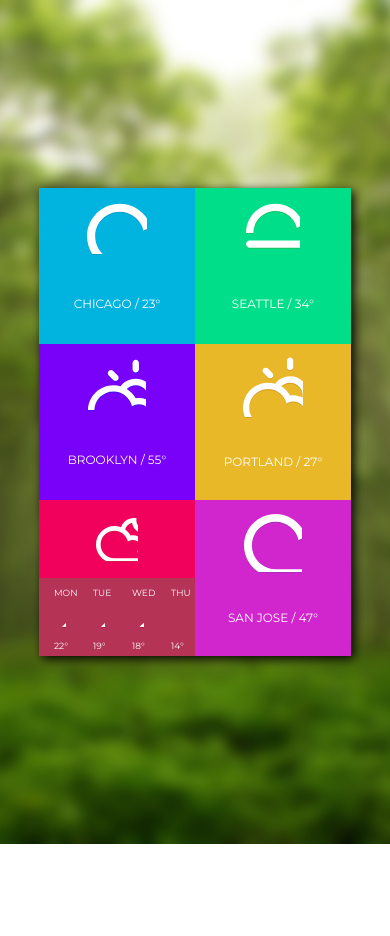
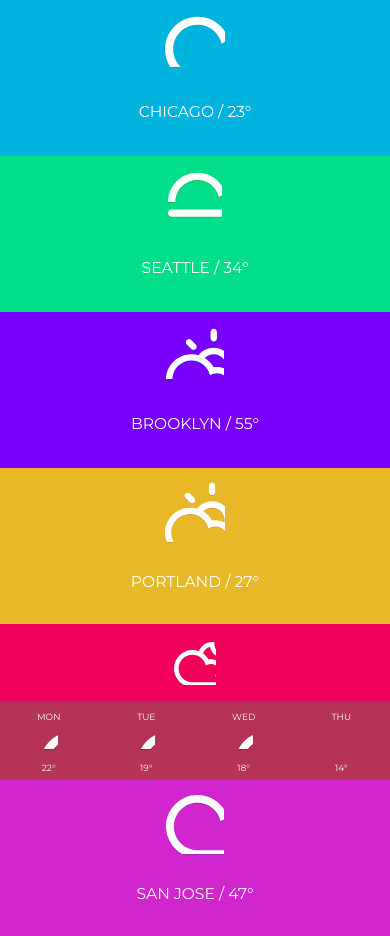
Before and after one commit to volkova-annie/Epam-Forecast-Widget, a website: page index.html in a window 390 px wide. Before the commit the page ends 844 px from the top, so only its background shows below. Drawn offline with nearby package versions, Linux system fonts and the light colour scheme.

Commit message:
modify mobile view

```diff
--- a/index.html
+++ b/index.html
@@ -10,31 +10,31 @@
 <body>
   <div class="widget container">
     <div class="row cubes">
-      <div class="col-md-4 col-sm-6 col-6 city blue">
+      <div class="col-md-4 col-sm-6 col-12 city blue">
         <svg class="svg-icon rain">
           <use xlink:href="#rain" />
         </svg>
         <p class="city-name">CHICAGO / 23&deg;</p>
         </div>
-      <div class="col-md-4 col-sm-6 col-6 city green">
+      <div class="col-md-4 col-sm-6 col-12 city green">
         <svg class="svg-icon fog">
           <use xlink:href="#fog" />
         </svg>
         <p class="city-name">SEATTLE / 34&deg;</p>
       </div>
-      <div class="col-md-4 col-sm-6 col-6 city violet">
+      <div class="col-md-4 col-sm-6 col-12 city violet">
         <svg class="svg-icon sun-cloud">
           <use xlink:href="#sun-cloud" />
         </svg>
         <p class="city-name">BROOKLYN / 55&deg;</p>
       </div>
-      <div class="col-md-4 col-sm-6 col-6 city yellow">
+      <div class="col-md-4 col-sm-6 col-12 city yellow">
         <svg class="svg-icon sun-snow">
           <use xlink:href="#sun-snow" />
         </svg>
         <p class="city-name">PORTLAND / 27&deg;</p>
       </div>
-      <div class="col-md-4 col-sm-6 col-6 city red with-info">
+      <div class="col-md-4 col-sm-6 col-12 city red with-info">
         <div class="row">
         <svg class="svg-icon thunderstorm">
           <use xlink:href="#thunderstorm" />
@@ -71,7 +71,7 @@
           </div>
         </div>
       </div>
-      <div class="col-md-4 col-sm-6 col-6 city rose">
+      <div class="col-md-4 col-sm-6 col-12 city rose">
         <svg class="svg-icon cloud">
           <use xlink:href="#cloud" />
         </svg>
--- a/styles.css
+++ b/styles.css
@@ -29,6 +29,10 @@
   justify-content: center;
   align-items: center;
   flex-wrap: wrap;
+  padding: 0;
+}
+.city-name {
+  width: 100%;
 }
 .blue {
   background-color: #00b4df;
@@ -79,6 +83,8 @@
 .info {
   height: 50%;
   font-size: .75em;
+  width: 100%;
+  margin: 0;
 }
 .svg-sprite {
   display: none;
@@ -114,15 +120,22 @@
   width: 88px;
   height: 89px;
 }
+.daily .svg-icon {
+  width: 18px;
+  height: 18px;
+}
 
 @media (max-width: 575px) {
   .widget {
     min-width: 312px;
+    padding: 0;
+    align-items: flex-start;
   }
   .cubes {
-    width: 312px;
+    width: 100%;
     height: 468px;
     font-size: 12px;
+    padding: 0;
   }
   .city {
     width: calc(100% / 2);
@@ -154,13 +167,11 @@
   }
   .daily p {
     margin-top: 8px;
-  }
-  .daily .svg-icon {
-    width: 12px;
-    height: 12px;
+    margin-bottom: 8px;
+    font-size: 1em;
   }
   .city-name {
-    margin-top: 10px;
+    font-size: 1.3em;
   }
 }
 @media (min-width: 576px) and (max-width: 767px) {
@@ -198,11 +209,8 @@
     height: 89px;
   }
   .daily p {
-    margin-top: 8px;
-  }
-  .daily .svg-icon {
-    width: 12px;
-    height: 12px;
+    margin-top: 12px;
+    margin-bottom: 12px;
   }
   .city-name {
     margin-top: 10px;
@@ -242,11 +250,8 @@
     width: 88px;
     height: 89px;
   }
-  .daily .svg-icon {
-    width: 18px;
-    height: 18px;
-  }
   .daily p {
     margin-top: 12px;
+    margin-bottom: 12px;
   }
 }
```
